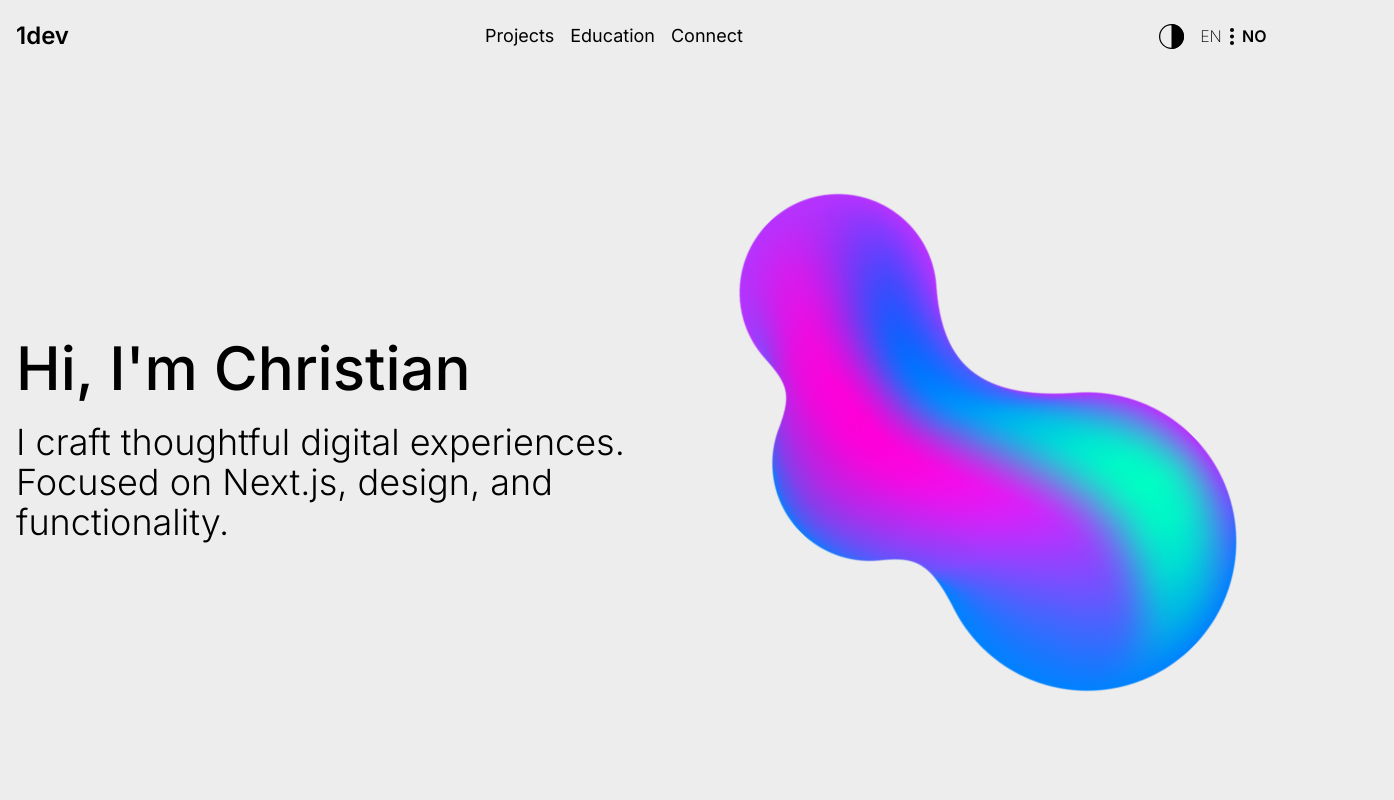
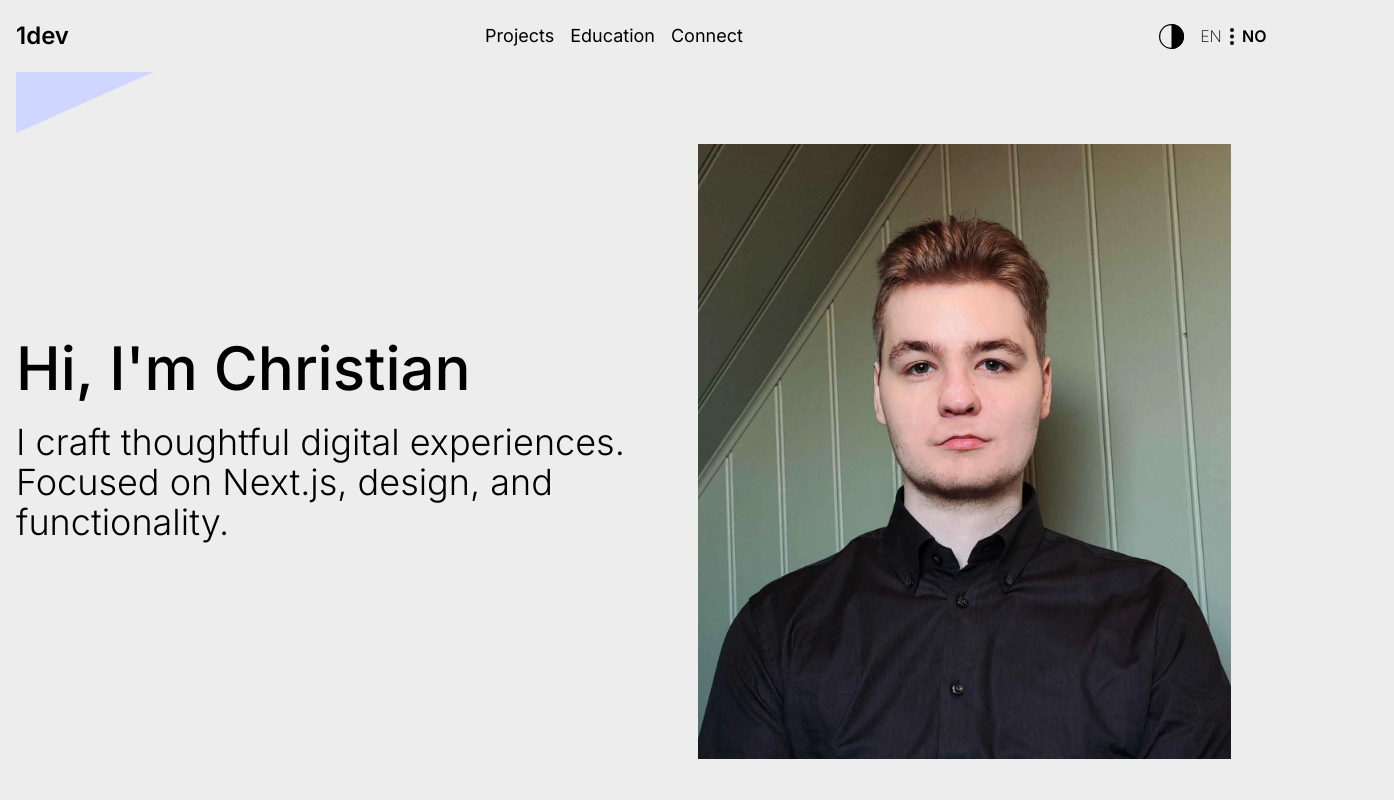
Before and after one commit to Zekima/my-portfolio, a Next.js app: page /en in a window 1280 px wide. Shown: the top 800 px of the page, 1394 px wide, since content can reach past the window. Built offline with nearby package versions, Linux system fonts and the light colour scheme; no server answers.

Commit message:
Improve Hero Section

```diff
--- a/app/[locale]/page.tsx
+++ b/app/[locale]/page.tsx
@@ -5,13 +5,19 @@ import ProjectsSection from "@/components/Home/ProjectsSection";
 
 export default function HomePage() {
     return (
-        <div className="w-full flex flex-col space-y-36">
-            <HeroSection />
-            <div className="space-y-72">
-                <EducationSection />
-                <ProjectsSection />
-                <ConnectSection/>
+        <div className="relative z-0">
+            <div className="w-full flex flex-col space-y-36 relative">
+                <HeroSection />
+                <div className="space-y-72 z-20">
+                    <EducationSection />
+                    <ProjectsSection />
+                    <ConnectSection />
+                </div>
+            </div>
+            <div className="absolute inset-0 overflow-hidden z-0">
+                <div className="absolute w-[200vw] h-28 bg-primary   origin-center -translate-x-1/2 -translate-y-1/2 -rotate-[24deg]"></div>
             </div>
         </div>
+
     );
 }
--- a/components/Home/HeroSection.tsx
+++ b/components/Home/HeroSection.tsx
@@ -3,7 +3,7 @@ import { useTranslations } from "next-intl";
 export default function HeroSection() {
     const t = useTranslations('HomePage.Hero');
     return (
-        <div className="w-full flex items-center py-12 xl:flex-row flex-col space-y-6" id="hero">
+        <div className="w-full flex items-center py-12 xl:flex-row flex-col space-y-6 z-10" id="hero">
             <div className="md:w-1/2 w-full space-y-6 text-center xl:text-left">
                 <h1 className="text-6xl font-medium">
                     {t('Title')}
@@ -13,7 +13,7 @@ export default function HeroSection() {
                 </p>
             </div>
             <div className="md:w-1/2 w-full flex justify-end">
-                <img src="/images/blob.webp" alt="Abstract Shapes" className="w-[600px] rotate-45 h-[615px] object-contain" />
+                <img src="/images/face.webp" alt="Abstract Shapes" className="w-[600px] h-[615px] object-contain" />
             </div>
         </div>
     );
--- a/components/NavBar/NavBar.tsx
+++ b/components/NavBar/NavBar.tsx
@@ -8,7 +8,7 @@ export default function NavBar() {
     const t = useTranslations('NavBar');
 
     return (
-        <div className="w-full py-5 m-auto flex justify-between items-center">
+        <div className="w-full py-5 m-auto flex justify-between items-center bg-background">
             <div className="flex gap-4 items-center">
                 <MenuButton />
                 <Link href={"/"}>
```
Also changed, not shown: public/images/face.webp (added).
